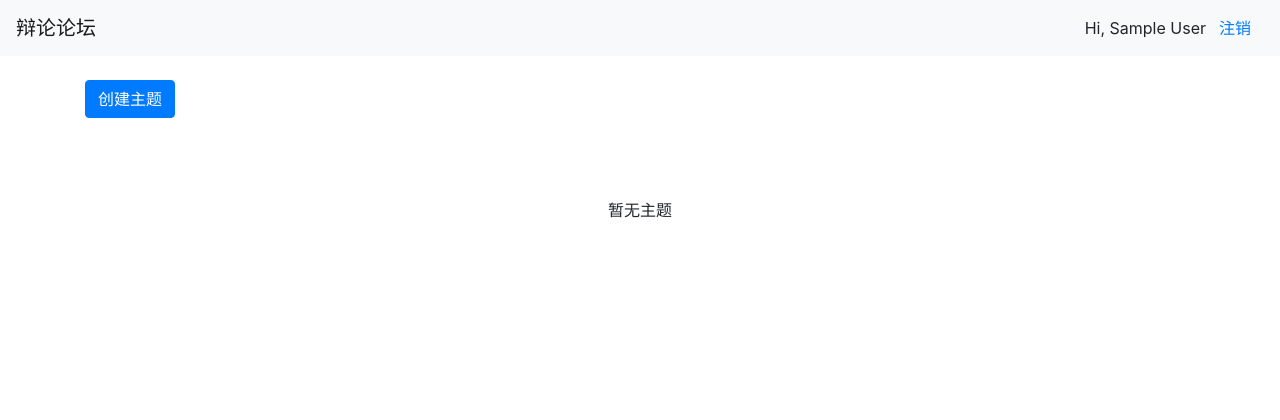
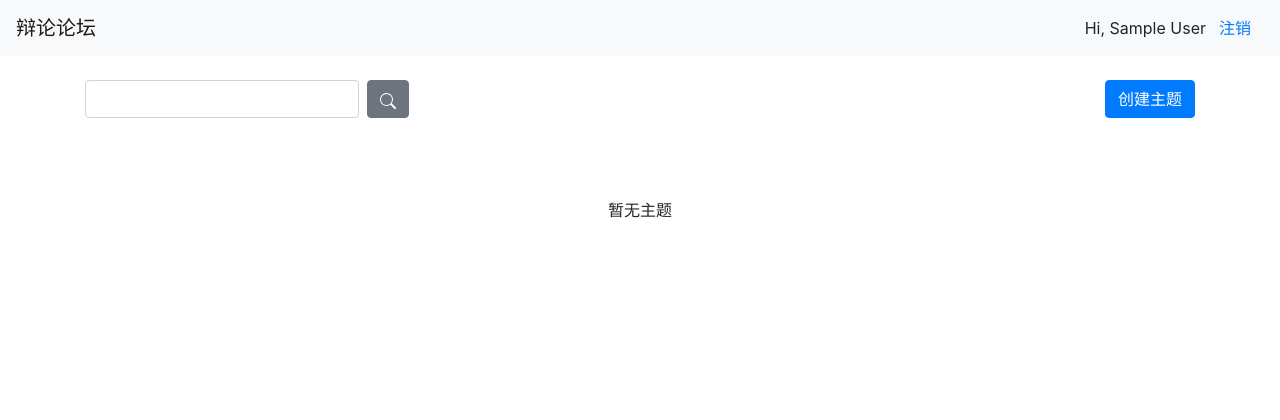
Before and after one commit to Olivia-919/Coursework, a Flask app: page / in a window 1280 px wide. Shown: the top 420 px of the page. Run offline with Flask 2, Linux system fonts and the light colour scheme; the visitor is signed in with stand-in values (Sample User, id 1); data comes from the database, SQL or seed files in the repository; data that the repository does not hold is empty; some libraries are stand-ins or nearby versions.

Commit message:
fix: bugs

```diff
--- a/backend/app/routes.py
+++ b/backend/app/routes.py
@@ -217,7 +217,12 @@ def api_add_topic():
 # 【api】查询主题列表
 @app.route('/api/queryTopics', methods=['GET'])
 def api_query_topics():
-    topics = db.session.query(TTopic).order_by(TTopic.gmt_modify.desc()).filter_by(is_delete=0).all()
+    keyword = request.args.get('q')
+    filters = [TTopic.is_delete==0]
+    if keyword:
+        k = '%' + keyword + '%'
+        filters.append(TTopic.name.like(k))
+    topics = db.session.query(TTopic).filter(*filters).order_by(TTopic.gmt_modify.desc()).all()
     topiclist = []
     for topic in topics:
         topiclist.append(topic.to_json())
--- a/backend/app/static/css/index.css
+++ b/backend/app/static/css/index.css
@@ -31,3 +31,15 @@
     align-items: center; */
     font-size: .4rem;
 }
+
+.search-wrap {
+    display: flex;
+    justify-content: space-between;
+    align-items: center;
+}
+
+.index-search-wrap {
+    display: flex;
+    justify-content: space-between;
+    align-items: center;
+}
--- a/backend/app/static/js/index.js
+++ b/backend/app/static/js/index.js
@@ -1,7 +1,12 @@
 addEventLoad(function () {
   const form = document.getElementById('addTopicForm');
   function fetchTopicServer() {
-    fetch('/api/queryTopics', {
+    $('#topiclist-wrap').html('');
+    $('#topic-loading').show();
+    const v = $('#search-text').val();
+    let qt = v && v.trim() ? `?q=${v.trim()}` : '';
+    setTimeout(function () {
+      fetch(`/api/queryTopics${qt}`, {
         method: 'GET',
       })
         .then(r => r.json())
@@ -30,10 +35,9 @@ addEventLoad(function () {
             $('#topic-empty-add').show();
           }
         })
+    }, 500)
   }
-  setTimeout(function () {
   fetchTopicServer();
-  }, 500)
 
   $("#addTopicModal").on("hidden.bs.modal", function (e) {
     // 清空表单
@@ -103,4 +107,9 @@ addEventLoad(function () {
   $('#topic-empty-add').click(function () {
     $("#addTopicModal").modal();
   });
+
+  // 搜索
+  $('#index-search-btn').click(function() {
+    fetchTopicServer();
   })
+})
--- a/backend/app/templates/index.html
+++ b/backend/app/templates/index.html
@@ -2,16 +2,24 @@
 <link rel="stylesheet" href="/static/css/index.css" />
 {% endblock %} {% block content %}
 <div class="topic-wrap">
-  <div id="topic-loading" class="spinner-border text-primary" role="status">
-    <span class="sr-only">Loading...</span>
-  </div>
   {% if current_user.is_authenticated %}
-  <div class="mb-3">
-    <button id="topic-empty-add" class="btn btn-primary" style="display: none">
+  <div class="mb-3 index-search-wrap">
+    <div class="search-wrap">
+      <input id="search-text" class="form-control" style="margin-right: .5rem;" />
+      <button id="index-search-btn" type="button" class="btn btn-secondary">
+        <svg xmlns="http://www.w3.org/2000/svg" width="16" height="16" fill="currentColor" class="bi bi-search" viewBox="0 0 16 16">
+          <path d="M11.742 10.344a6.5 6.5 0 1 0-1.397 1.398h-.001c.03.04.062.078.098.115l3.85 3.85a1 1 0 0 0 1.415-1.414l-3.85-3.85a1.007 1.007 0 0 0-.115-.1zM12 6.5a5.5 5.5 0 1 1-11 0 5.5 5.5 0 0 1 11 0z"/>
+        </svg>
+      </button>
+    </div>
+    <button id="topic-empty-add" class="btn btn-primary">
       创建主题
     </button>
   </div>
   {% endif %}
+  <div id="topic-loading" class="spinner-border text-primary" role="status" style="display: none;">
+    <span class="sr-only">Loading...</span>
+  </div>
   <div id="topic-empty-mess" class="index-empty-wrap" style="display: none;">暂无主题</div>
   <div id="topiclist-wrap" class="row"></div>
 </div>
```
Lines whose indentation alone changed are shown as unchanged.
